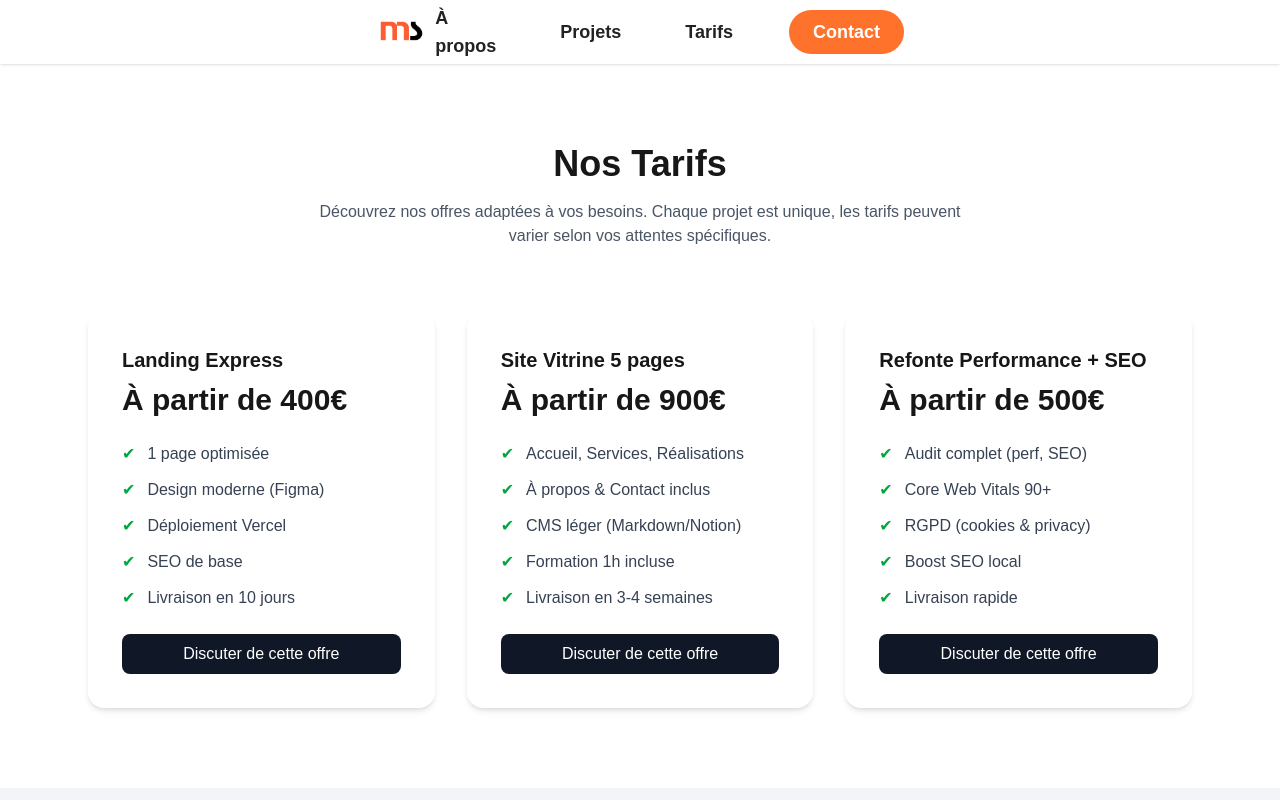
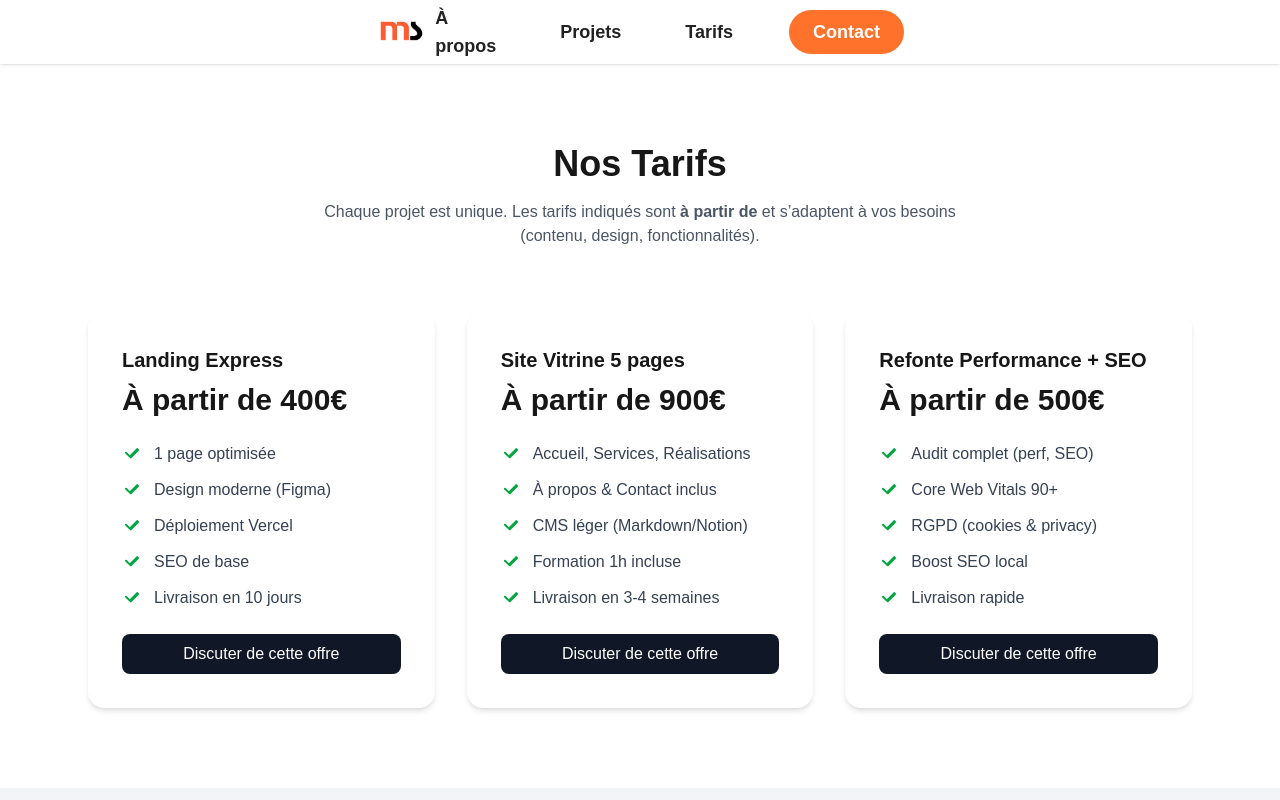
Before and after one commit to MathScic/MS-Portfolio-1.1, a Next.js app: page /pricing in a window 1280 px wide. Shown: the top 800 px of the page. Built offline with nearby package versions, Linux system fonts and the light colour scheme.

Commit message:
modif code Pricing page et pricing section

```diff
--- a/src/app/components/PricingSection.tsx
+++ b/src/app/components/PricingSection.tsx
@@ -2,7 +2,7 @@
 
 import { useState } from "react";
 import { useRouter } from "next/navigation";
-import { motion, AnimatePresence } from "framer-motion";
+import { motion, AnimatePresence, Variants } from "framer-motion";
 import pricing from "../../../public/data/pricing.json";
 
 type Offer = {
@@ -12,20 +12,20 @@ type Offer = {
   features: string[];
 };
 
-// --- Animations ---
-const containerVariants = {
+// ---- Animations corrigées ----
+const containerVariants: Variants = {
   hidden: { opacity: 0, y: 12 },
   visible: {
     opacity: 1,
     y: 0,
-    transition: { duration: 0.35, ease: "easeOut" },
+    transition: { duration: 0.35, ease: [0.22, 1, 0.36, 1] }, // ✅ cubic-bezier
   },
 };
-const gridVariants = {
+const gridVariants: Variants = {
   hidden: {},
   visible: { transition: { staggerChildren: 0.06, delayChildren: 0.05 } },
 };
-const cardVariants = {
+const cardVariants: Variants = {
   hidden: { opacity: 0, y: 16, scale: 0.98 },
   visible: {
     opacity: 1,
@@ -34,20 +34,20 @@ const cardVariants = {
     transition: { type: "spring", stiffness: 220, damping: 24 },
   },
 };
-const listVariants = {
+const listVariants: Variants = {
   hidden: {},
   visible: { transition: { staggerChildren: 0.03 } },
 };
-const itemVariants = {
+const itemVariants: Variants = {
   hidden: { opacity: 0, y: 6 },
   visible: { opacity: 1, y: 0, transition: { duration: 0.2 } },
 };
 
-// Nettoie les emojis/symboles en début de phrase (✅ 🚀 etc.)
+// Nettoie d’éventuels emojis en début de feature
 const cleanLabel = (s: string) =>
   s.replace(/^[^\p{Letter}\p{Number}]+/u, "").trim();
 
-// Icône check (SVG) – accessible et cohérent visuellement
+// Icône check
 function CheckIcon() {
   return (
     <svg
@@ -90,16 +90,9 @@ export default function PricingSection() {
               onClick={() => setSelected(offer.id)}
               whileHover={{ y: -4, scale: 1.01 }}
               whileTap={{ scale: 0.995 }}
-              transition={{ type: "spring", stiffness: 280, damping: 22 }}
               className="relative cursor-pointer bg-white rounded-2xl shadow-md p-8 flex flex-col border-2 border-transparent transition-colors"
-              aria-pressed={selected === offer.id}
-              role="button"
-              tabIndex={0}
-              onKeyDown={(e) =>
-                (e.key === "Enter" || e.key === " ") && setSelected(offer.id)
-              }
             >
-              {/* Halo/bordure animée quand sélectionné */}
+              {/* Halo bleu */}
               <AnimatePresence>
                 {selected === offer.id && (
                   <motion.div
@@ -117,7 +110,6 @@ export default function PricingSection() {
                 <h3 className="text-xl font-semibold mb-2">{offer.title}</h3>
                 <p className="text-4xl font-bold mb-6">{offer.price}</p>
 
-                {/* LISTE ALIGNEE : icône fixe à gauche, texte fluide à droite */}
                 <motion.ul
                   className="flex-1 space-y-3 mb-6"
                   variants={listVariants}
@@ -144,7 +136,7 @@ export default function PricingSection() {
                 <motion.button
                   onClick={(e) => {
                     e.stopPropagation();
-                    router.push("/price");
+                    router.push("/pricing");
                   }}
                   whileHover={{ y: -1 }}
                   whileTap={{ scale: 0.98 }}
--- a/src/app/pricing/page.tsx
+++ b/src/app/pricing/page.tsx
@@ -1,8 +1,8 @@
 "use client";
 
 import { useRouter } from "next/navigation";
+import { motion, Variants } from "framer-motion";
 import pricing from "../../../public/data/pricing.json";
-import { motion } from "framer-motion";
 
 type Offer = {
   id: string;
@@ -11,52 +11,125 @@ type Offer = {
   features: string[];
 };
 
+// ---- Animations corrigées ----
+const containerVariants: Variants = {
+  hidden: { opacity: 0, y: 12 },
+  visible: {
+    opacity: 1,
+    y: 0,
+    transition: { duration: 0.35, ease: [0.22, 1, 0.36, 1] },
+  },
+};
+const gridVariants: Variants = {
+  hidden: {},
+  visible: { transition: { staggerChildren: 0.06, delayChildren: 0.05 } },
+};
+const cardVariants: Variants = {
+  hidden: { opacity: 0, y: 16, scale: 0.98 },
+  visible: {
+    opacity: 1,
+    y: 0,
+    scale: 1,
+    transition: { type: "spring", stiffness: 220, damping: 24 },
+  },
+};
+const listVariants: Variants = {
+  hidden: {},
+  visible: { transition: { staggerChildren: 0.03 } },
+};
+const itemVariants: Variants = {
+  hidden: { opacity: 0, y: 6 },
+  visible: { opacity: 1, y: 0, transition: { duration: 0.2 } },
+};
+
+const cleanLabel = (s: string) =>
+  s.replace(/^[^\p{Letter}\p{Number}]+/u, "").trim();
+
+function CheckIcon() {
+  return (
+    <svg
+      aria-hidden="true"
+      viewBox="0 0 20 20"
+      className="h-5 w-5 mt-0.5 flex-none"
+      fill="currentColor"
+    >
+      <path d="M16.704 5.29a1 1 0 0 1 .006 1.414l-7.2 7.3a1 1 0 0 1-1.42.004L3.29 9.51a1 1 0 1 1 1.42-1.408l3.106 3.135 6.494-6.587a1 1 0 0 1 1.394-.36z" />
+    </svg>
+  );
+}
+
 export default function PricingPage() {
   const router = useRouter();
 
   return (
-    <section className="py-20 bg-white">
+    <motion.section
+      className="py-20 bg-white"
+      variants={containerVariants}
+      initial="hidden"
+      animate="visible"
+    >
       <div className="max-w-6xl mx-auto px-6">
-        {/* Titre principal */}
-        <div className="text-center mb-16">
+        {/* Header */}
+        <motion.div className="text-center mb-16" variants={containerVariants}>
           <h1 className="text-4xl font-bold mb-4">Nos Tarifs</h1>
           <p className="text-gray-600 max-w-2xl mx-auto">
-            Découvrez nos offres adaptées à vos besoins. Chaque projet est
-            unique, les tarifs peuvent varier selon vos attentes spécifiques.
+            Chaque projet est unique. Les tarifs indiqués sont{" "}
+            <strong>à partir de</strong> et s’adaptent à vos besoins (contenu,
+            design, fonctionnalités).
           </p>
-        </div>
+        </motion.div>
 
-        {/* Grid des offres */}
-        <div className="grid gap-8 md:grid-cols-2 lg:grid-cols-3">
+        {/* Cards */}
+        <motion.div
+          className="grid gap-8 md:grid-cols-2 lg:grid-cols-3"
+          variants={gridVariants}
+          initial="hidden"
+          animate="visible"
+        >
           {(pricing as Offer[]).map((offer) => (
             <motion.article
               key={offer.id}
+              variants={cardVariants}
               whileHover={{ y: -4, scale: 1.01 }}
-              whileTap={{ scale: 0.99 }}
-              className="bg-white rounded-2xl shadow-md p-8 flex flex-col border-2 border-transparent hover:border-gray-200 transition"
+              whileTap={{ scale: 0.995 }}
+              className="relative bg-white rounded-2xl shadow-md p-8 flex flex-col border-2 border-transparent hover:border-gray-200 transition-colors"
             >
               <h2 className="text-xl font-semibold mb-2">{offer.title}</h2>
               <p className="text-3xl font-bold mb-6">{offer.price}</p>
 
-              <ul className="flex-1 space-y-3 mb-6">
-                {offer.features.map((f, i) => (
-                  <li key={i} className="flex items-start gap-3">
-                    <span className="text-green-600">✔</span>
-                    <span className="text-gray-700 leading-6">{f}</span>
-                  </li>
-                ))}
-              </ul>
+              <motion.ul
+                className="flex-1 space-y-3 mb-6"
+                variants={listVariants}
+              >
+                {offer.features.map((raw, i) => {
+                  const label = cleanLabel(raw);
+                  return (
+                    <motion.li
+                      key={i}
+                      variants={itemVariants}
+                      className="flex items-start gap-3"
+                    >
+                      <span className="text-green-600">
+                        <CheckIcon />
+                      </span>
+                      <span className="text-gray-700 leading-6">{label}</span>
+                    </motion.li>
+                  );
+                })}
+              </motion.ul>
 
-              <button
-                onClick={() => router.push("/contact")}
+              <motion.button
+                whileHover={{ y: -1 }}
+                whileTap={{ scale: 0.98 }}
+                onClick={() => router.push(`/contact?offer=${offer.id}`)}
                 className="w-full px-4 py-2 rounded-lg bg-gray-900 text-white hover:bg-gray-700 transition-colors"
               >
                 Discuter de cette offre
-              </button>
+              </motion.button>
             </motion.article>
           ))}
-        </div>
+        </motion.div>
       </div>
-    </section>
+    </motion.section>
   );
 }
```
